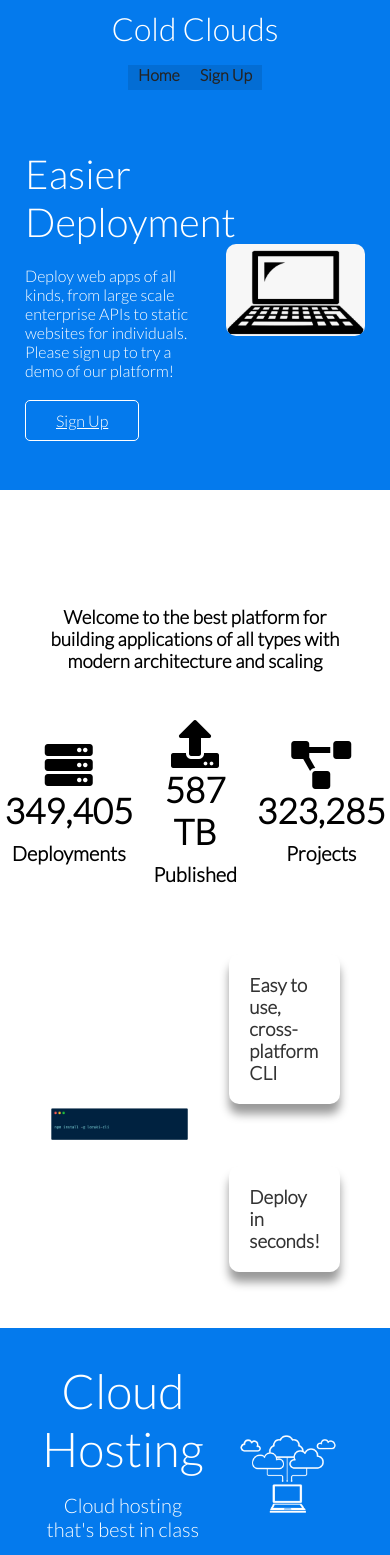
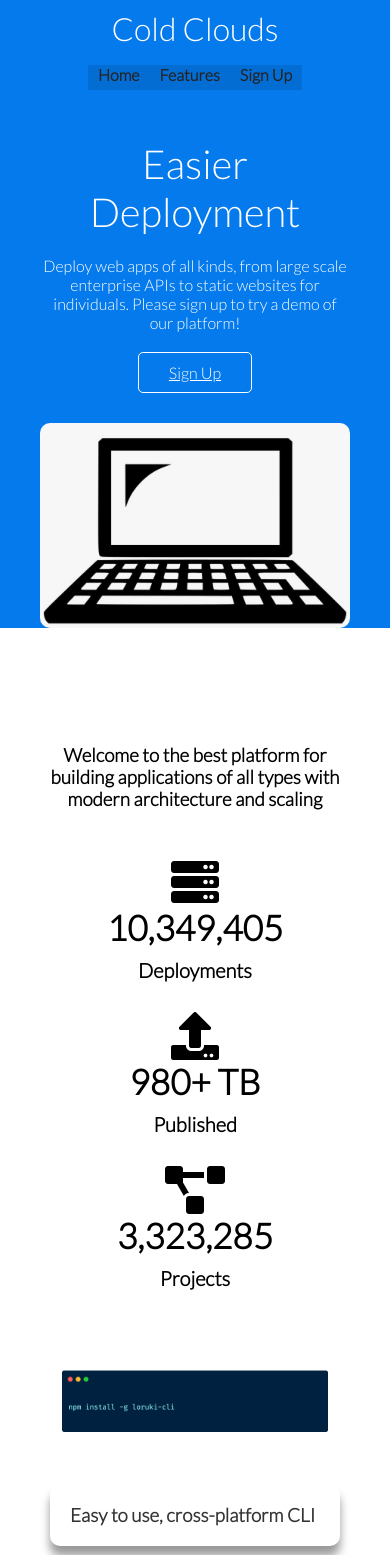
Before and after one commit to Seanih/cloud-service-site, a React (Create React App) app: page / in a window 390 px wide. Shown: the top 1555 px of the page. Built offline with nearby package versions, Linux system fonts and the light colour scheme.

Commit message:
added Features page and corrected anchor tag errors

```diff
--- a/src/App.js
+++ b/src/App.js
@@ -1,6 +1,7 @@
 import './styles/Main.scss';
 import Home from './pages/Home';
 import SignUp from './pages/SignUp';
+import Features from './pages/Features';
 import { BrowserRouter as Router, Switch, Route } from 'react-router-dom';
 
 function App() {
@@ -10,6 +11,7 @@ function App() {
 				<Switch>
 					<Route path='/' exact component={Home} />
 					<Route path='/signup' component={SignUp} />
+					<Route path='/features' component={Features} />
 				</Switch>
 			</Router>
 		</div>
--- /dev/null
+++ b/src/components/FeaturesMain.js
@@ -0,0 +1,88 @@
+import React from 'react';
+import server1 from '../images/server.png';
+import server2 from '../images/server2.png';
+
+const FeaturesMain = () => {
+	return (
+		<div>
+			<section className='features-head bg-primary py-3'>
+				<div className='container grid'>
+					<div>
+						<h1 className='xl'>Features</h1>
+						<p className='lead'>
+							Check out the features of Cold Clouds that separate us from the
+							competition
+						</p>
+					</div>
+					<img src={server1} alt='' />
+				</div>
+			</section>
+
+			<section className='features-sub-head bg-light py-3'>
+				<div className='container grid'>
+					<div>
+						<h1 className='md'>The Cold Clouds Platform</h1>
+						<p>
+							Lorem ipsum, dolor sit amet consectetur adipisicing elit. Dolor
+							cupiditate dignissimos temporibus perspiciatis quae! Suscipit qui,
+							consectetur ea consequatur, doloribus repellendus quasi, aut
+							corporis nam alias culpa. Nostrum, inventore accusantium!
+						</p>
+					</div>
+					<img src={server2} alt='' />
+				</div>
+			</section>
+
+			<section className='features-main my-2'>
+				<div className='container grid grid-3'>
+					<div className='card flex'>
+						<i className='fas fa-server fa-3x'></i>
+						<p>
+							Lorem ipsum dolor sit amet consectetur adipisicing elit. Voluptas
+							nemo saepe corrupti et dolorem voluptate at, nostrum rem
+							voluptatem ab alias quia molestiae ea, libero nihil deserunt.
+							Molestias, eum? Necessitatibus!
+						</p>
+					</div>
+					<div className='card flex'>
+						<i className='fas fa-network-wired fa-3x'></i>
+						<p>
+							Lorem, ipsum dolor sit amet consectetur adipisicing elit. Ducimus
+							recusandae perferendis culpa, reiciendis a itaque debitis qui vel
+							dignissimos ipsum!
+						</p>
+					</div>
+					<div className='card flex'>
+						<i className='fas fa-laptop-code fa-3x'></i>
+						<p>
+							Lorem ipsum dolor sit amet consectetur, adipisicing elit. Debitis,
+							magnam.
+						</p>
+					</div>
+					<div className='card flex'>
+						<i className='fas fa-database fa-3x'></i>
+						<p>
+							Lorem ipsum dolor sit amet consectetur adipisicing elit. Vero, a!
+						</p>
+					</div>
+					<div className='card flex'>
+						<i className='fas fa-power-off fa-3x'></i>
+						<p>
+							Lorem ipsum dolor sit amet consectetur, adipisicing elit. Debitis,
+							magnam.
+						</p>
+					</div>
+					<div className='card flex'>
+						<i className='fas fa-upload fa-3x'></i>
+						<p>
+							Lorem ipsum dolor sit amet consectetur, adipisicing elit. Debitis,
+							magnam.
+						</p>
+					</div>
+				</div>
+			</section>
+		</div>
+	);
+};
+
+export default FeaturesMain;
--- a/src/components/FooterArea.js
+++ b/src/components/FooterArea.js
@@ -16,21 +16,24 @@ const FooterArea = () => {
 							<Link to='/'>Home</Link>
 						</li>
 						<li>
+							<Link to='/features'>Features</Link>
+						</li>
+						<li>
 							<Link to='/signup'>Sign Up</Link>
 						</li>
 					</ul>
 				</nav>
 				<div className='social'>
-					<a href='random.html'>
+					<a href='https://www.github.com' target='_blank' rel='noreferrer'>
 						<i className='fab fa-github fa-2x'></i>
 					</a>
-					<a href='random.html'>
+					<a href='https://www.facebook.com' target='_blank' rel='noreferrer'>
 						<i className='fab fa-facebook fa-2x'></i>
 					</a>
-					<a href='random.html'>
+					<a href='https://www.instagram.com' target='_blank' rel='noreferrer'>
 						<i className='fab fa-instagram fa-2x'></i>
 					</a>
-					<a href='random.html'>
+					<a href='https://www.twitter.com' target='_blank' rel='noreferrer'>
 						<i className='fab fa-twitter fa-2x'></i>
 					</a>
 				</div>
--- a/src/components/Nav.js
+++ b/src/components/Nav.js
@@ -12,6 +12,9 @@ const Nav = () => {
 							<Link to='/'>Home</Link>
 						</li>
 						<li>
+							<Link to='/features'>Features</Link>
+						</li>
+						<li>
 							<Link to='/signup'>Sign Up</Link>
 						</li>
 					</ul>
--- a/src/components/Stats.js
+++ b/src/components/Stats.js
@@ -12,17 +12,17 @@ const Stats = () => {
 				<div className='grid grid-3 text-center my-4'>
 					<div>
 						<i className='fas fa-server fa-3x'></i>
-						<h3>349,405</h3>
+						<h3>10,349,405</h3>
 						<p className='text-secondary'>Deployments</p>
 					</div>
 					<div>
 						<i className='fas fa-upload fa-3x'></i>
-						<h3>587 TB</h3>
+						<h3>980+ TB</h3>
 						<p className='text-secondary'>Published</p>
 					</div>
 					<div>
 						<i className='fas fa-project-diagram fa-3x'></i>
-						<h3>323,285</h3>
+						<h3>3,323,285</h3>
 						<p className='text-secondary'>Projects</p>
 					</div>
 				</div>
--- /dev/null
+++ b/src/pages/Features.js
@@ -0,0 +1,16 @@
+import React from 'react';
+import FeaturesMain from '../components/FeaturesMain';
+import FooterArea from '../components/FooterArea';
+import Nav from '../components/Nav';
+
+const Features = () => {
+	return (
+		<div>
+			<Nav />
+			<FeaturesMain />
+			<FooterArea />
+		</div>
+	);
+};
+
+export default Features;
--- a/src/styles/Main.scss
+++ b/src/styles/Main.scss
@@ -387,7 +387,31 @@ img {
 	margin: 0 10px;
 }
 
+//!		Media Queries
 @media (max-width: 768px) {
+	.grid,
+	.showcase .grid,
+	.stats .grid,
+	.cli .grid,
+	.cloud .grid {
+		grid-template-columns: 1fr;
+		grid-template-rows: 1fr;
+	}
+
+	.showcase {
+		height: auto;
+	}
+
+	.showcase-text {
+		text-align: center;
+		margin-top: 40px;
+	}
+
+	.cli .grid > *:first-child {
+		grid-column: 1;
+		grid-row: 1;
+
+	}
 }
 @media (max-width: 500px) {
 	.navbar {
```
Also changed, not shown: 1 other file (tests, documents, lock files or other folders).
